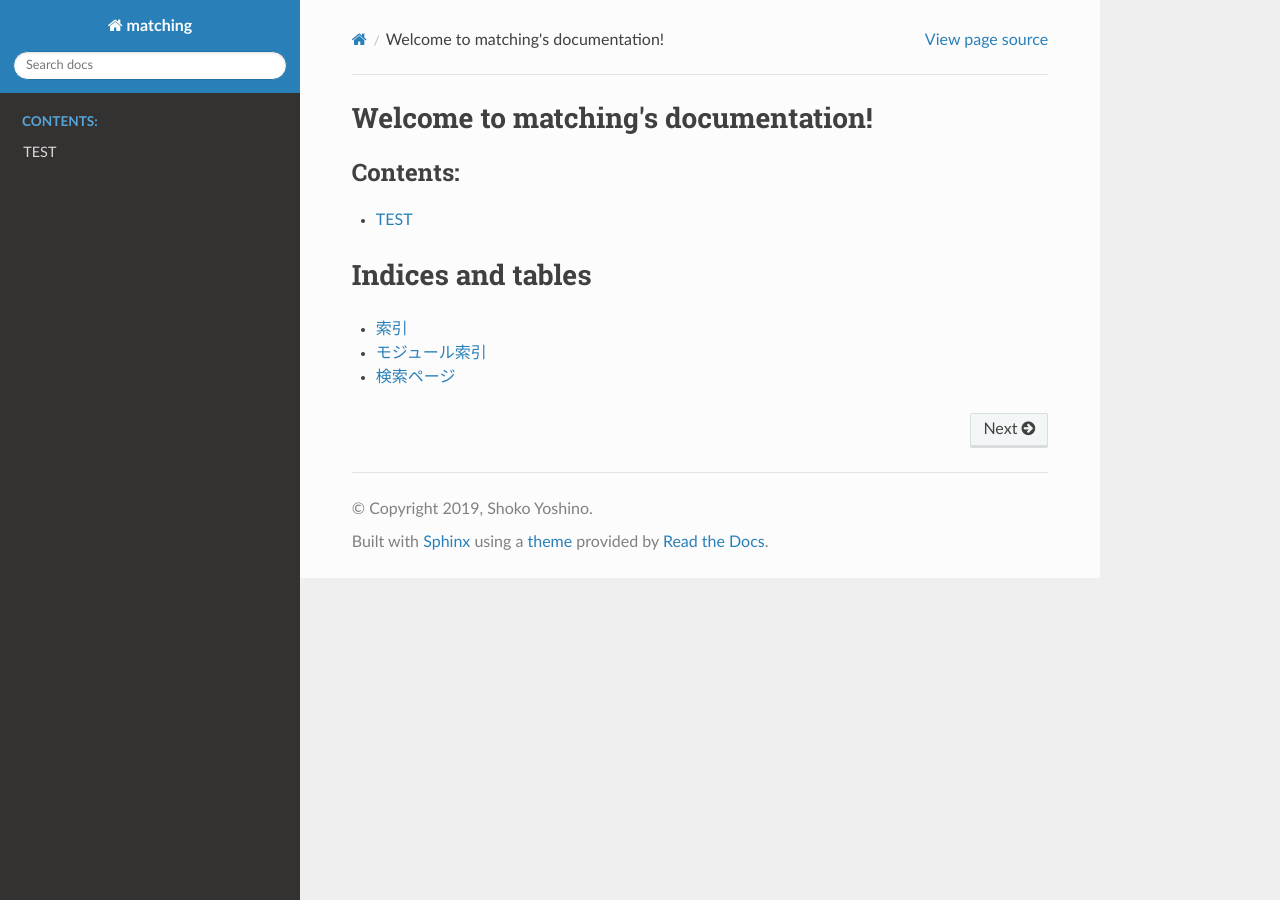
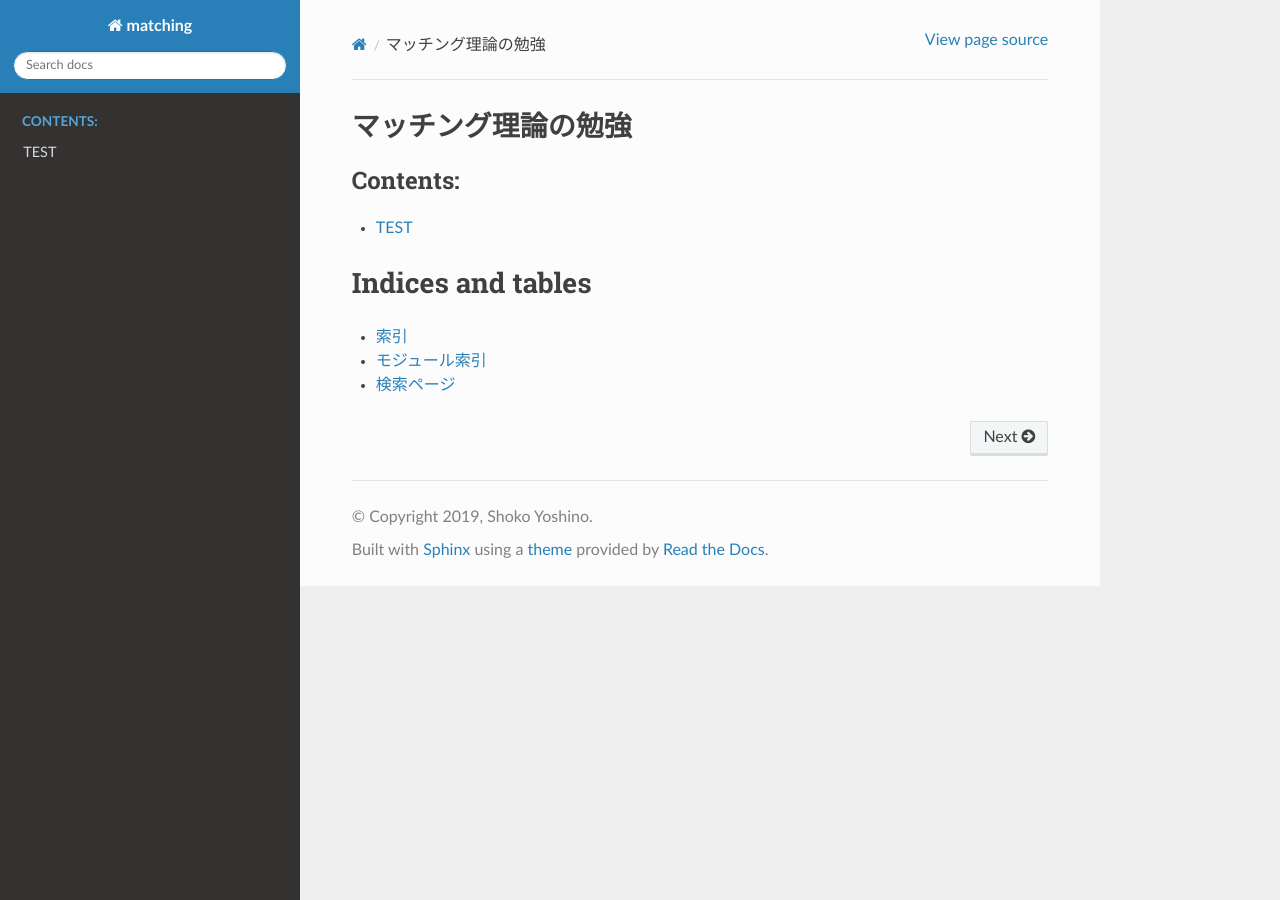
Before and after one commit to syokoysn/-matching, a Sphinx documentation site: the page built from source/index.rst, in a window 1280 px wide. Built offline with Sphinx 7.4.7 and the Read the Docs theme 2.0.0, drawn with Linux system fonts in a browser that asks for light colours.

Commit message:
Change title

```diff
--- a/source/index.rst
+++ b/source/index.rst
@@ -3,7 +3,7 @@
    You can adapt this file completely to your liking, but it should at least
    contain the root `toctree` directive.
 
-Welcome to matching's documentation!
+マッチング理論の勉強
 ====================================
 
 .. toctree::
```
